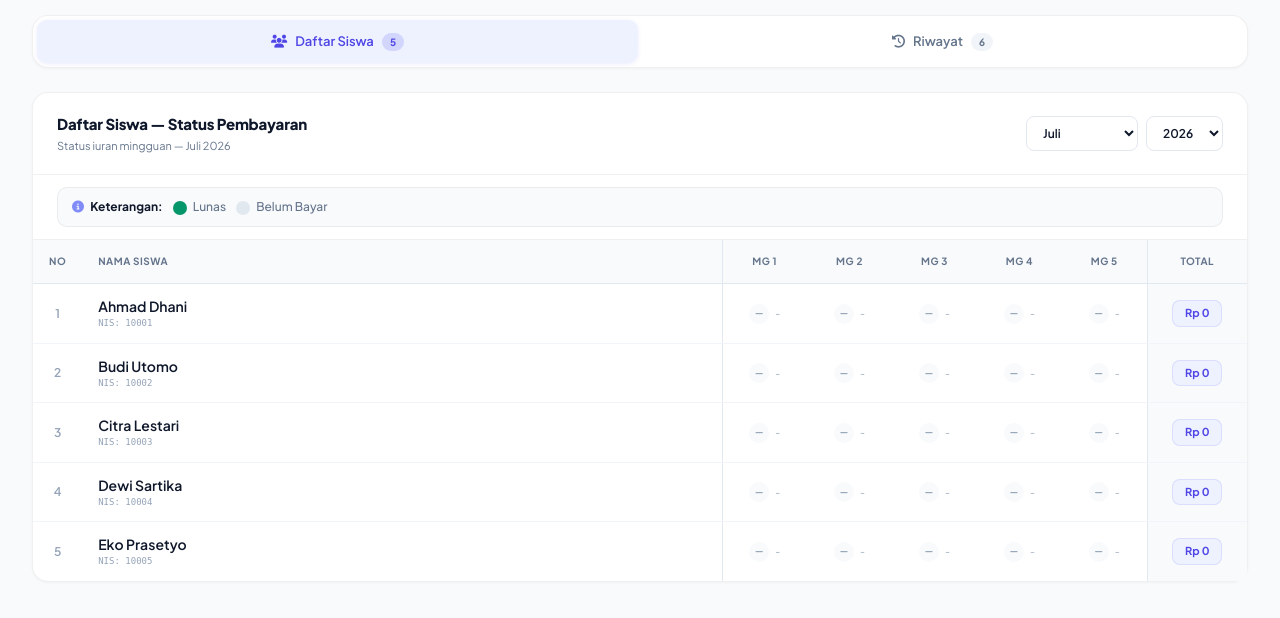
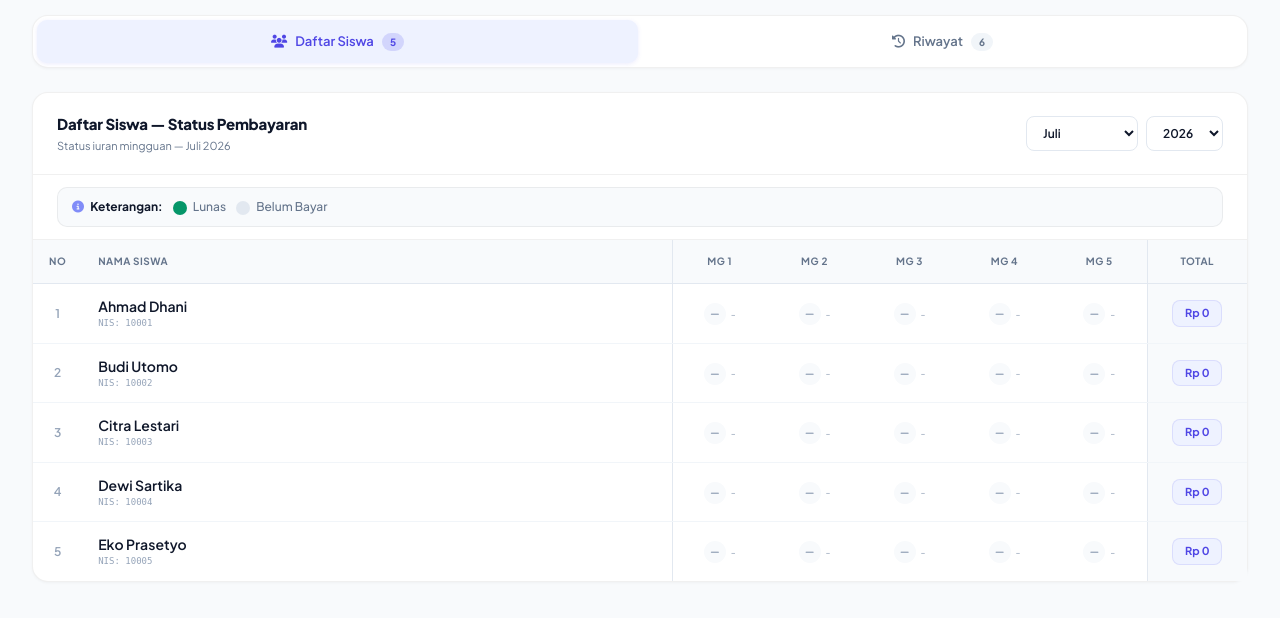
Before and after one commit to georgemillerrr43/kaskelas, a PHP site: page / in a window 1280 px wide. Shown: the part 475-1093 px from the top of the page. Run offline with PHP 8.4, Linux system fonts and the light colour scheme; data that the repository does not hold is empty; some libraries are stand-ins or nearby versions.

Commit message:
@fix: export PDF + nominal horizontal + ukuran kolom
- index.php: tambah fungsi exportSiswaPDF() & exportRiwayatPDF()
  yang load TTD dulu baru panggil genSiswaPDF/genRiwayatPDF
- fix: width kolom Mg1-Mg5 85px -> 95px biar muat flex horizontal
- fix: <div> jadi <span>, padding td 4px jadi 6px, icon 22px
- rekap.php & index.php nominal icon+teks sejajar flex-row
@

```diff
--- a/index.php
+++ b/index.php
@@ -103,11 +103,11 @@ $count_riwayat = count($semua_transaksi);
                     <tr>
                         <th style="width:40px;text-align:center">No</th>
                         <th style="min-width:150px;border-right:1px solid var(--border-table)">Nama Siswa</th>
-                        <th style="width:85px;text-align:center">Mg 1</th>
-                        <th style="width:85px;text-align:center">Mg 2</th>
-                        <th style="width:85px;text-align:center">Mg 3</th>
-                        <th style="width:85px;text-align:center">Mg 4</th>
-                        <th style="width:85px;text-align:center">Mg 5</th>
+                        <th style="width:95px;text-align:center">Mg 1</th>
+                        <th style="width:95px;text-align:center">Mg 2</th>
+                        <th style="width:95px;text-align:center">Mg 3</th>
+                        <th style="width:95px;text-align:center">Mg 4</th>
+                        <th style="width:95px;text-align:center">Mg 5</th>
                         <th style="width:100px;border-left:1px solid var(--border-table);text-align:center;background:var(--surface-bg)">Total</th>
                     </tr>
                 </thead>
@@ -128,17 +128,17 @@ $count_riwayat = count($semua_transaksi);
                                 $paid = isset($payments[$m['id']][$w]);
                                 $amt = $paid ? $payments[$m['id']][$w] : 0;
                             ?>
-                                <td style="text-align:center;white-space:nowrap;padding:8px 4px">
+                                <td style="text-align:center;padding:8px 6px;white-space:nowrap">
                                     <?php if ($paid): ?>
-                                        <div style="display:flex;flex-direction:row;align-items:center;gap:6px;justify-content:center;white-space:nowrap;width:100%">
-                                            <span class="status-dot" style="background:var(--income-bg);color:var(--income);width:20px;height:20px;font-size:9px;flex-shrink:0;display:inline-flex;align-items:center;justify-content:center"><i class="fa-solid fa-check"></i></span>
-                                            <span style="font-size:10px;font-weight:700;color:var(--income);white-space:nowrap;display:inline-block"><?= number_format($amt,0,',','.') ?></span>
-                                        </div>
+                                        <span style="display:inline-flex;align-items:center;gap:5px;white-space:nowrap">
+                                            <span class="status-dot" style="background:var(--income-bg);color:var(--income);width:22px;height:22px;font-size:10px;flex-shrink:0;display:inline-flex;align-items:center;justify-content:center;border-radius:50%"><i class="fa-solid fa-check"></i></span>
+                                            <span style="font-size:10px;font-weight:700;color:var(--income);white-space:nowrap"><?= number_format($amt,0,',','.') ?></span>
+                                        </span>
                                     <?php else: ?>
-                                        <div style="display:flex;flex-direction:row;align-items:center;gap:6px;justify-content:center;white-space:nowrap;width:100%">
-                                            <span class="status-dot" style="background:var(--surface-bg);color:var(--text-dim);width:20px;height:20px;font-size:9px;flex-shrink:0;display:inline-flex;align-items:center;justify-content:center"><i class="fa-solid fa-minus"></i></span>
-                                            <span style="font-size:10px;color:var(--text-dim);white-space:nowrap;display:inline-block">-</span>
-                                        </div>
+                                        <span style="display:inline-flex;align-items:center;gap:5px;white-space:nowrap">
+                                            <span class="status-dot" style="background:var(--surface-bg);color:var(--text-dim);width:22px;height:22px;font-size:10px;flex-shrink:0;display:inline-flex;align-items:center;justify-content:center;border-radius:50%"><i class="fa-solid fa-minus"></i></span>
+                                            <span style="font-size:10px;color:var(--text-dim);white-space:nowrap">-</span>
+                                        </span>
                                     <?php endif; ?>
                                 </td>
                             <?php endfor; ?>
@@ -205,6 +205,24 @@ $count_riwayat = count($semua_transaksi);
 </div>
 
 <script>
+// ── PDF SHARED: load signature first ──────────────────────
+function loadSigAndRun(callback) {
+    const sigImg = new Image();
+    sigImg.crossOrigin = "anonymous";
+    sigImg.src = 'assets/images/ttd.svg';
+    sigImg.onload = function() {
+        const c = document.createElement('canvas');
+        c.width = 300; c.height = 120;
+        c.getContext('2d').drawImage(sigImg, 0, 0, 300, 120);
+        try { callback(c.toDataURL('image/png')); }
+        catch(e) { callback(null); }
+    };
+    sigImg.onerror = function() { callback(null); };
+}
+
+function exportSiswaPDF() { loadSigAndRun(function(d) { genSiswaPDF(d); }); }
+function exportRiwayatPDF() { loadSigAndRun(function(d) { genRiwayatPDF(d); }); }
+
 // ── PDF EXPORT — DAFTAR SISWA ──────────────────────────
 function genSiswaPDF(sigImgData) {
     const { jsPDF } = window.jspdf;
```
